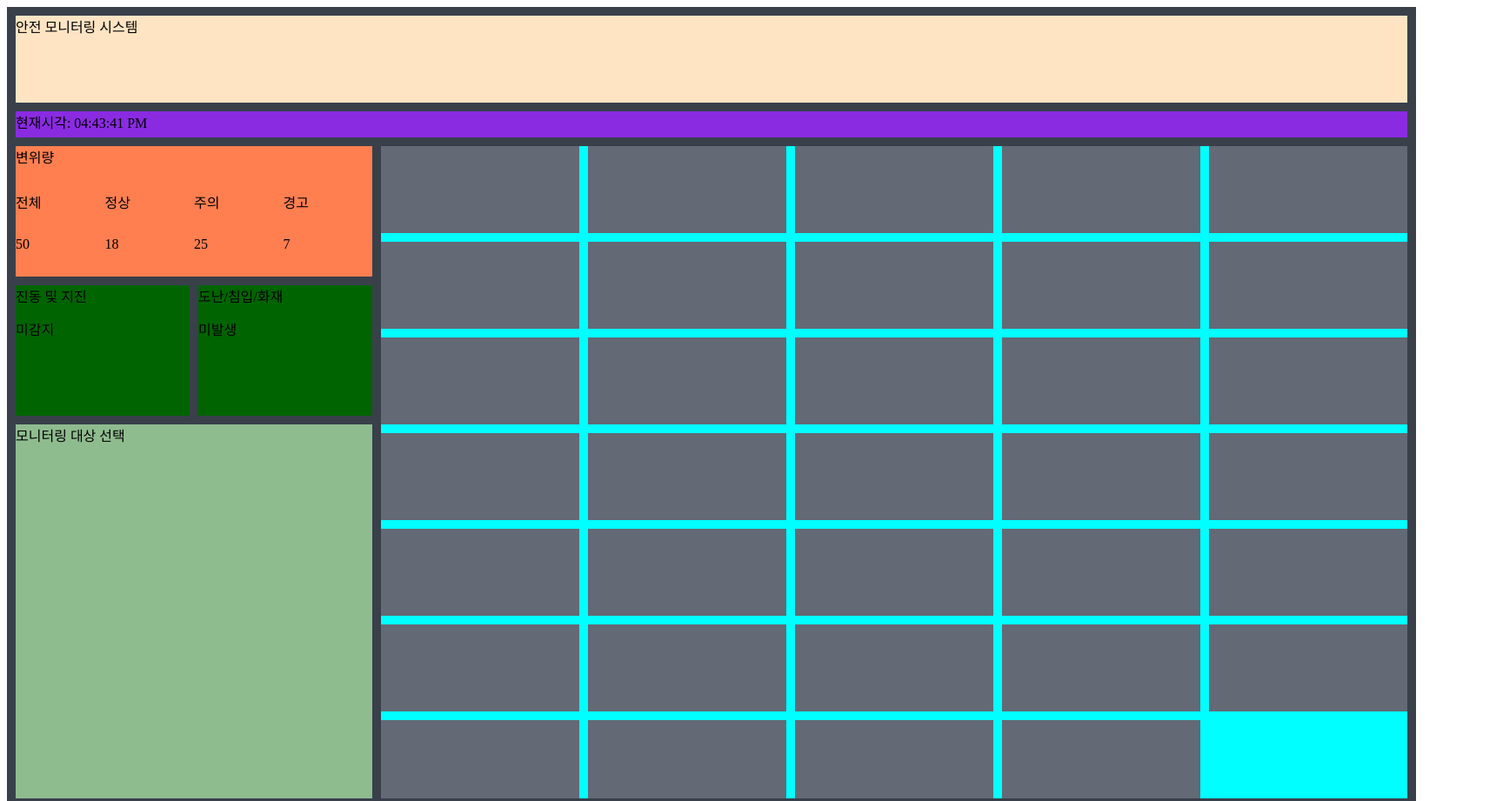
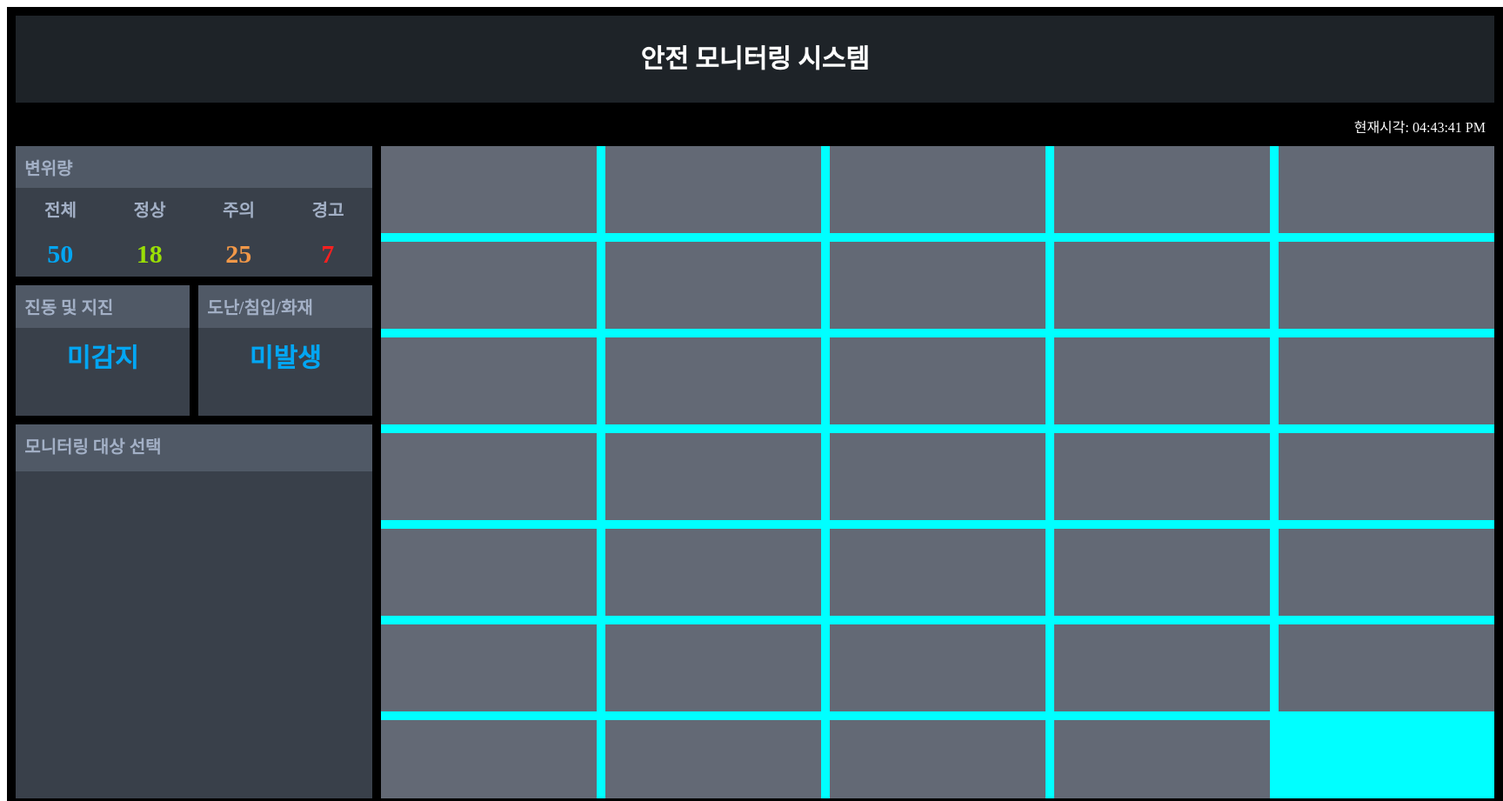
Before and after one commit to syki66/safety-monitoring-system, a plain HTML site: page index.html in a window 1280 px wide. Shown: the top 921 px of the page at 87% size, 1728 px wide, since content can reach past the window. Drawn offline with Linux system fonts and the light colour scheme.

Commit message:
edit grid ex

```diff
--- a/index.html
+++ b/index.html
@@ -6,16 +6,9 @@
     <meta name="viewport" content="width=device-width, initial-scale=1.0">
     <title>안전 모니터링 시스템</title>
     <style>
-        body{
-
-        }
-
-        .header{
-
-        }
         .container{
-            background-color: #39404A;
-            width: 1600px;
+            background-color: black;
+            width: 1700px;
             height: 900px;
 
             display: grid;
@@ -25,20 +18,39 @@
             padding: 10px;
         }
         .header{
-            background-color: bisque;
+            background-color: #1E2328;
             grid-column: span 3;
+            font-size: 30px;
+            font-weight: 900;
+            color: white;
+            text-align: center;
+            padding: 25px;
         }
         .clock{
-            background-color: blueviolet;
+            color: white;
             grid-column: span 3;
+            padding: 5px 10px;
+            text-align: right;
         }
         .main_1{
-            background-color: coral;
+            background-color: #39404A;
             grid-column: span 2;
 
             display: grid;
             grid-template-columns: 1fr 1fr 1fr 1fr;
-            /* grid-template-rows: 1fr 1fr 1fr; */
+        }
+        .main_1 > div:nth-child(n){
+            color: #A3B0C6;
+            text-align: center;
+            font-size: 20px;
+            font-weight: 900;
+            padding-top: 10px;
+        }
+        .main_1 > div:nth-child(1){
+             grid-column: span 4;
+             text-align: left;
+             background-color: #505966;
+             padding-left: 10px;
         }
         .main_2{
             background-color: cyan;
@@ -54,15 +66,30 @@
             background-color: #636975;
             color: #FFFFFF;
         }
-        .main_3, .main_4{
-            background-color: darkgreen;
-
+        .main_3, .main_4, .main_5{
+            background-color: #39404A;
+            font-size: 20px;
+            font-weight: 900;
             display: grid;
             grid-template-rows: 1fr 1fr 1fr 1fr;
         }
+        .main_3 > div:nth-child(1), .main_4 > div:nth-child(1), .main_5 > div:nth-child(1){
+            padding: 10px;
+            color: #A3B0C6;
+            background-color: #505966;
+        }
+        .main_3 > div:nth-child(2), .main_4 > div:nth-child(2){
+            color: #03A6F3;
+            text-align: center;
+            padding: 10px;
+            font-size: 30px;
+        }
         .main_5{
-            background-color: darkseagreen;
+            background-color: #39404A;
             grid-column: span 2;
+
+            display: grid;
+            grid-template-rows: 1fr 7fr;
         }
     </style>
 </head>
@@ -76,15 +103,15 @@
             현재시각: 04:43:41 PM
         </div>
         <div class="main_1">
-            <div style="grid-column: span 4;">변위량</div>
-            <div>전체</div>
+            <div>변위량</div>
+            <div style="">전체</div>
             <div>정상</div>
             <div>주의</div>
             <div>경고</div>
-            <div>50</div>
-            <div>18</div>
-            <div>25</div>
-            <div>7</div>
+            <div style="color:#03A6F3; font-size: 30px;">50</div>
+            <div style="color:#9ADE06; font-size: 30px;">18</div>
+            <div style="color:#F29848; font-size: 30px;">25</div>
+            <div style="color:#FF2020; font-size: 30px;">7</div>
         </div>
         <div class="main_2">
 
@@ -97,7 +124,10 @@
             <div>도난/침입/화재</div>
             <div>미발생</div>
         </div>
-        <div class="main_5">모니터링 대상 선택</div>
+        <div class="main_5">
+            <div>모니터링 대상 선택</div>
+            <div></div>
+        </div>
     </div>
     <script>
         const myParent = document.querySelector('.main_2');
@@ -109,10 +139,9 @@
 
         function openDialogBox(){
             if (confirm("센서에 대한 데이터를 조회하시겠습니까?")){
-                window.open("./popup.html", "popup", "width=1500, height=520");
+                window.open("./popup.html", "popup", "width=1700, height=520");
             }
         }
-
     </script>
 </body>
 </html>
```
Also changed, not shown: popup.html (+56 -9 lines).
